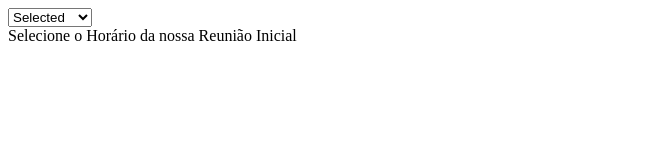
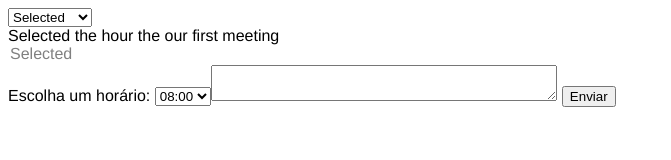
Before and after one commit to LucasFrontEnd21122007/CursoUdemy, a plain HTML site: page index.html in a window 1280 px wide. Shown: the whole page, without its empty margins (0-671 px from the left). Drawn offline with Linux system fonts and the light colour scheme.

Commit message:
finalizado index.html
O CSS Será começado

```diff
--- a/index.html
+++ b/index.html
@@ -3,6 +3,7 @@
 <head>
     <meta charset="UTF-8">
     <meta name="viewport" content="width=device-width, initial-scale=1.0">
+    <link rel="stylesheet" type="text/css" href="index.css" media="screen">
     <title>Contact Form</title>
 </head>
 <body>
@@ -19,7 +20,16 @@
     </div>
 
     <form action="processarFormulário.js" method="post">
-        <label for="Horários">Selecione o Horário da nossa Reunião Inicial</label>
+        <label for="Horários">Selected the hour the our first meeting</label>
+        <option selected disabled value="">Selected</option>
+        <label for="horario">Escolha um horário:</label>
+    <select id="horario" name="horario">
+        <option value="08:00">08:00</option>
+        <option value="09:00">09:00</option>
+        <option value="10:00">10:00</option>
+        <option value="11:00">11:00</option>
+        <textarea row="6" style="width: 26em"></textarea>
+        <button type="submit">Enviar</button>
     </form>
-
+    <link href="index.js">
 </body>
```
